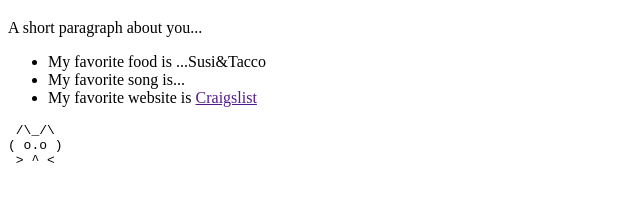
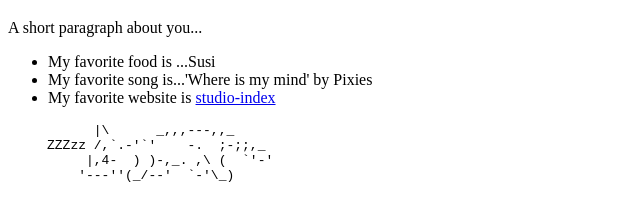
Before and after one commit to yeop99/UIDesign1, a plain HTML site: page Test1/index.html in a window 1280 px wide. Shown: the part 61-282 px from the top of the page, without its empty margins (0-640 px from the left). Drawn offline with Linux system fonts and the light colour scheme.

Commit message:
added introduction

```diff
--- a/Test1/index.html
+++ b/Test1/index.html
@@ -20,17 +20,18 @@
       <h1>Kim Sangyeop</h1>
       <p class="desc">A short paragraph about you...</p>
       <ul>
-        <li>My favorite food is ...Susi&Tacco</li>
-        <li>My favorite song is...</li>
-        <li>My favorite website is <a href="">Craigslist</a></li>
+        <li>My favorite food is ...Susi</li>
+        <li>My favorite song is...'Where is my mind' by Pixies</li>
+        <li>My favorite website is <a href="https://studio-index.co/">studio-index</a></li>
       </ul>
 
     </div>
     <div>
       <pre>
- /\_/\
-( o.o )
- > ^ <
+           |\      _,,,---,,_
+     ZZZzz /,`.-'`'    -.  ;-;;,_
+          |,4-  ) )-,_. ,\ (  `'-'
+         '---''(_/--'  `-'\_)
       </pre>
     </div>
   </div>
```
Also changed, not shown: 1 other file.
